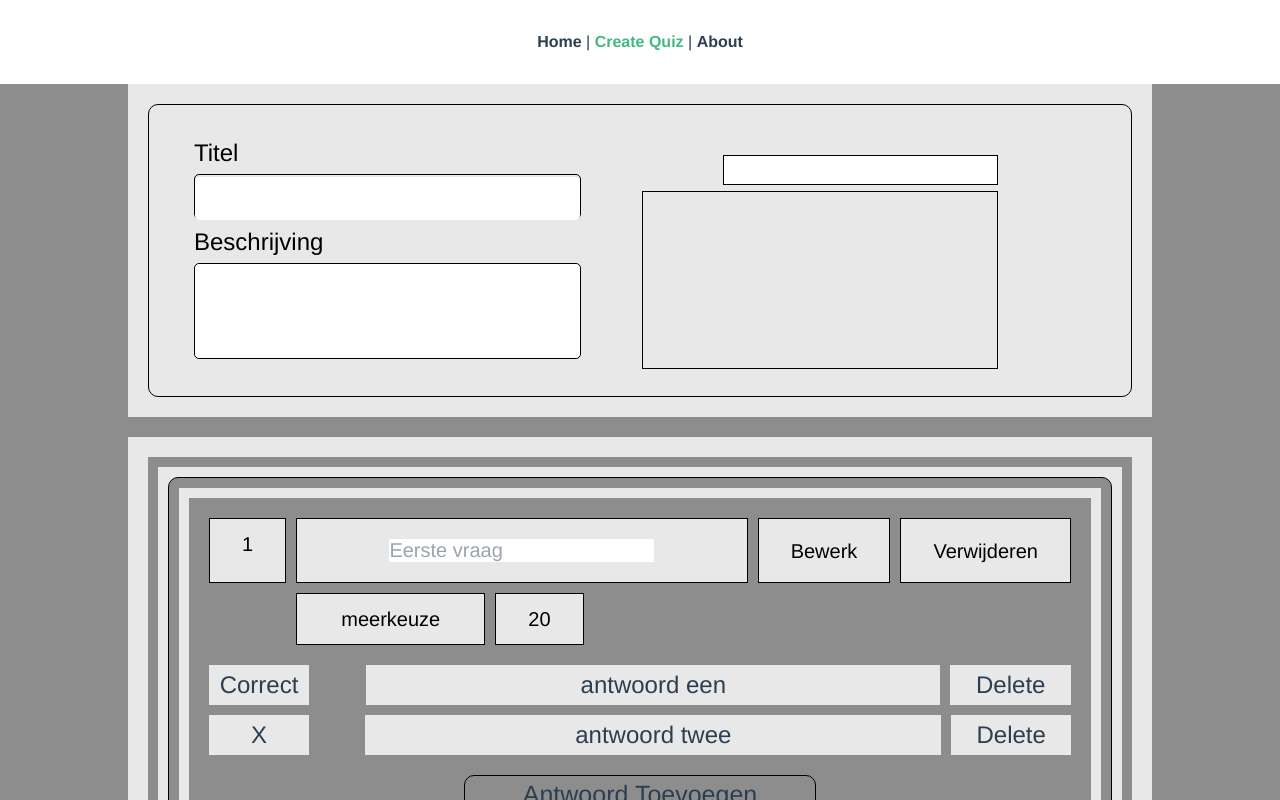
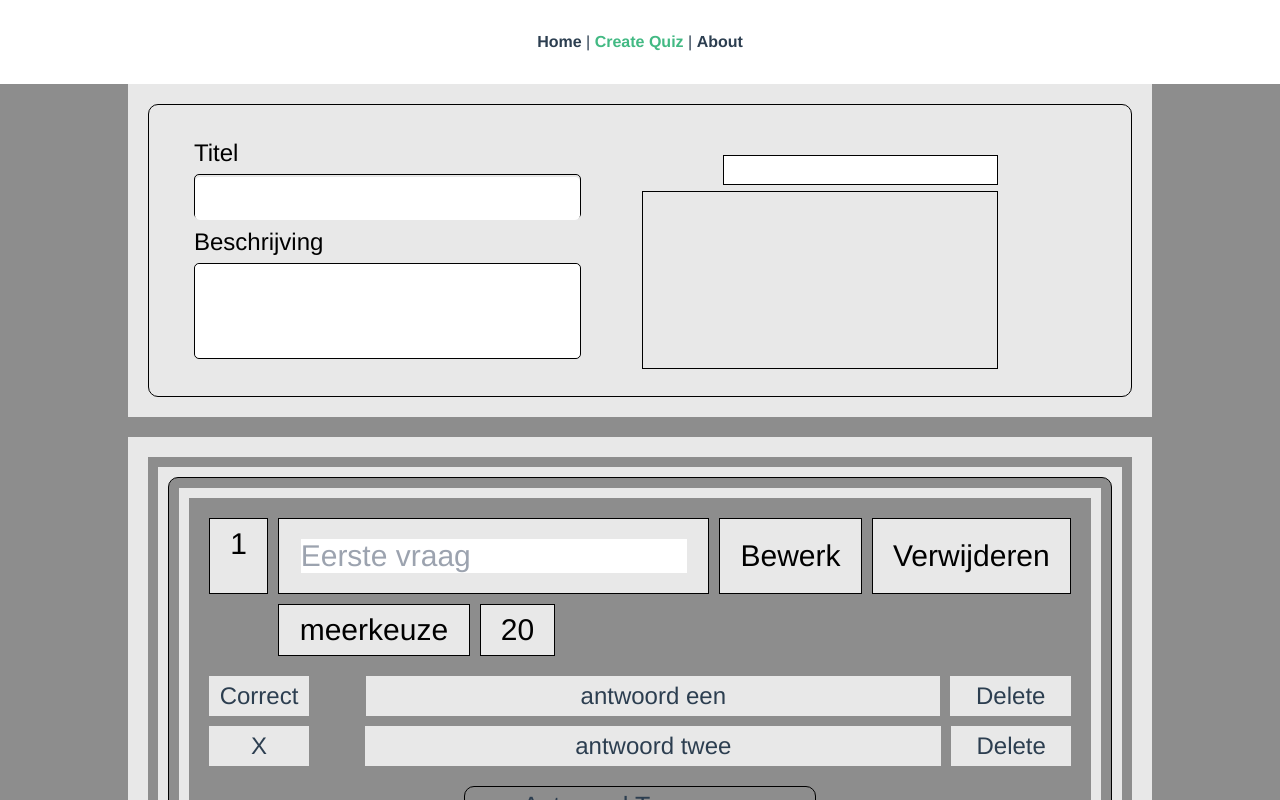
Before and after one commit to TeunSpithoven/thinku, a Vue app: page /createQuiz in a window 1280 px wide. Shown: the top 800 px of the page. Built offline with nearby package versions, Linux system fonts and the light colour scheme.

Commit message:
sonarcloud bug fix

```diff
--- a/src/components/question/QuestionInfo.vue
+++ b/src/components/question/QuestionInfo.vue
@@ -77,7 +77,7 @@ export default {
   font-size: 30px;
 
   font-weight: 400;
-  font-size: 20px;
+  /* font-size: 20px; */
   line-height: 10px;
 
   color: #000000;
```
